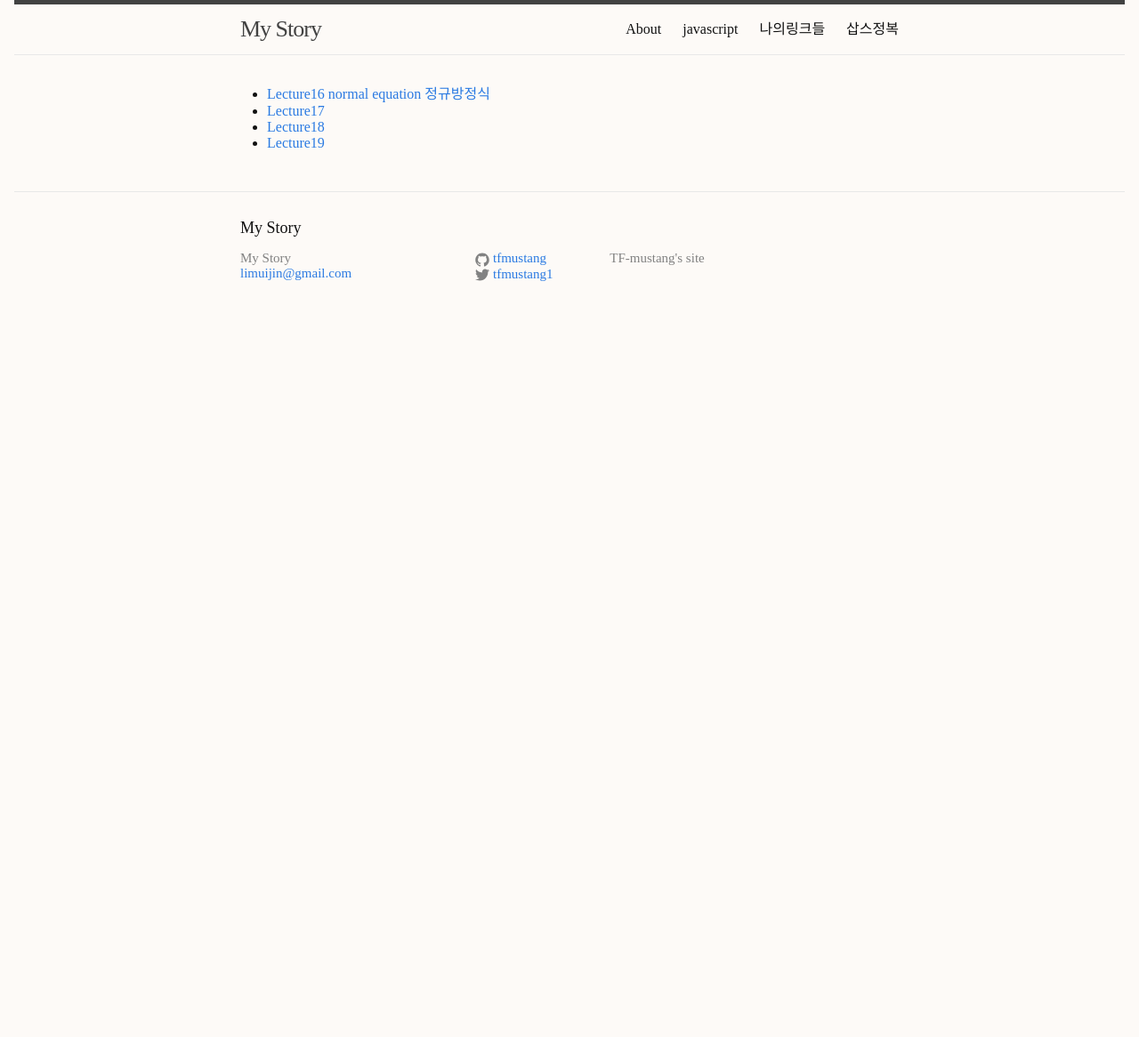
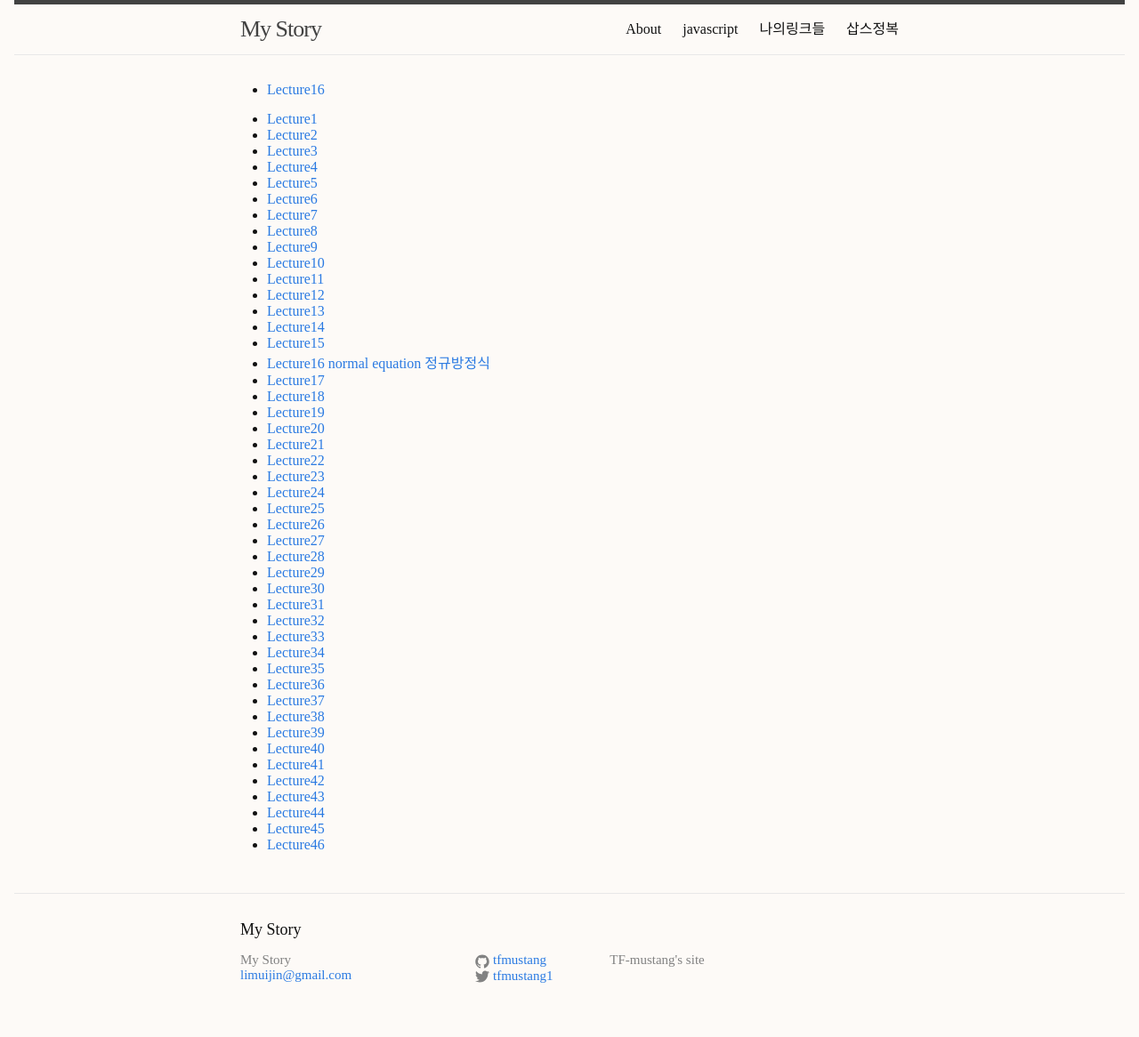
Before and after one commit to tfmustang/tfmustang.github.io, a Jekyll site: the page built from _posts/2016-11-19-machine-learning-Lecture-Kor.md, in a window 1280 px wide. Shown: the whole page at 89% size. Built offline with Jekyll 4.4.1, drawn with Linux system fonts in a browser that asks for light colours; before the commit the page ends 900 px from its top, so only the background shows below that.

Commit message:
링크추가
링크추가

```diff
--- a/_posts/2016-11-19-machine-learning-Lecture-Kor.md
+++ b/_posts/2016-11-19-machine-learning-Lecture-Kor.md
@@ -3,7 +3,51 @@ layout : default
 title : machine-learning
 ---
 
-* [Lecture16 normal equation 정규방정식](http://jun.hansung.ac.kr/ML/video-2016/ML-lecture-16.mp4)
-* [Lecture17](http://jun.hansung.ac.kr/ML/video-2016/ML-lecture-17.mp4)
-* [Lecture18](http://jun.hansung.ac.kr/ML/video-2016/ML-lecture-18.mp4)
-* [Lecture19](http://jun.hansung.ac.kr/ML/video-2016/ML-lecture-19.mp4)
+* [Lecture16 ](http://jun.hansung.ac.kr/ML/video-2016/ML-lecture-16.mp4)
+
+* [Lecture1](http://jun.hansung.ac.kr/ML/video-2016/ML-lecture-1.mp4)
+* [Lecture2](http://jun.hansung.ac.kr/ML/video-2017/ML-lecture-2.mp4)
+* [Lecture3](http://jun.hansung.ac.kr/ML/video-2018/ML-lecture-3.mp4)
+* [Lecture4](http://jun.hansung.ac.kr/ML/video-2019/ML-lecture-4.mp4)
+* [Lecture5](http://jun.hansung.ac.kr/ML/video-2020/ML-lecture-5.mp4)
+* [Lecture6](http://jun.hansung.ac.kr/ML/video-2021/ML-lecture-6.mp4)
+* [Lecture7](http://jun.hansung.ac.kr/ML/video-2022/ML-lecture-7.mp4)
+* [Lecture8](http://jun.hansung.ac.kr/ML/video-2023/ML-lecture-8.mp4)
+* [Lecture9](http://jun.hansung.ac.kr/ML/video-2024/ML-lecture-9.mp4)
+* [Lecture10](http://jun.hansung.ac.kr/ML/video-2025/ML-lecture-10.mp4)
+* [Lecture11](http://jun.hansung.ac.kr/ML/video-2026/ML-lecture-11.mp4)
+* [Lecture12](http://jun.hansung.ac.kr/ML/video-2027/ML-lecture-12.mp4)
+* [Lecture13](http://jun.hansung.ac.kr/ML/video-2028/ML-lecture-13.mp4)
+* [Lecture14](http://jun.hansung.ac.kr/ML/video-2029/ML-lecture-14.mp4)
+* [Lecture15](http://jun.hansung.ac.kr/ML/video-2030/ML-lecture-15.mp4)
+* [Lecture16 normal equation  정규방정식](http://jun.hansung.ac.kr/ML/video-2031/ML-lecture-16.mp4)
+* [Lecture17](http://jun.hansung.ac.kr/ML/video-2032/ML-lecture-17.mp4)
+* [Lecture18](http://jun.hansung.ac.kr/ML/video-2033/ML-lecture-18.mp4)
+* [Lecture19](http://jun.hansung.ac.kr/ML/video-2034/ML-lecture-19.mp4)
+* [Lecture20](http://jun.hansung.ac.kr/ML/video-2035/ML-lecture-20.mp4)
+* [Lecture21](http://jun.hansung.ac.kr/ML/video-2036/ML-lecture-21.mp4)
+* [Lecture22](http://jun.hansung.ac.kr/ML/video-2037/ML-lecture-22.mp4)
+* [Lecture23](http://jun.hansung.ac.kr/ML/video-2038/ML-lecture-23.mp4)
+* [Lecture24](http://jun.hansung.ac.kr/ML/video-2039/ML-lecture-24.mp4)
+* [Lecture25](http://jun.hansung.ac.kr/ML/video-2040/ML-lecture-25.mp4)
+* [Lecture26](http://jun.hansung.ac.kr/ML/video-2041/ML-lecture-26.mp4)
+* [Lecture27](http://jun.hansung.ac.kr/ML/video-2042/ML-lecture-27.mp4)
+* [Lecture28](http://jun.hansung.ac.kr/ML/video-2043/ML-lecture-28.mp4)
+* [Lecture29](http://jun.hansung.ac.kr/ML/video-2044/ML-lecture-29.mp4)
+* [Lecture30](http://jun.hansung.ac.kr/ML/video-2045/ML-lecture-30.mp4)
+* [Lecture31](http://jun.hansung.ac.kr/ML/video-2046/ML-lecture-31.mp4)
+* [Lecture32](http://jun.hansung.ac.kr/ML/video-2047/ML-lecture-32.mp4)
+* [Lecture33](http://jun.hansung.ac.kr/ML/video-2048/ML-lecture-33.mp4)
+* [Lecture34](http://jun.hansung.ac.kr/ML/video-2049/ML-lecture-34.mp4)
+* [Lecture35](http://jun.hansung.ac.kr/ML/video-2050/ML-lecture-35.mp4)
+* [Lecture36](http://jun.hansung.ac.kr/ML/video-2051/ML-lecture-36.mp4)
+* [Lecture37](http://jun.hansung.ac.kr/ML/video-2052/ML-lecture-37.mp4)
+* [Lecture38](http://jun.hansung.ac.kr/ML/video-2053/ML-lecture-38.mp4)
+* [Lecture39](http://jun.hansung.ac.kr/ML/video-2054/ML-lecture-39.mp4)
+* [Lecture40](http://jun.hansung.ac.kr/ML/video-2055/ML-lecture-40.mp4)
+* [Lecture41](http://jun.hansung.ac.kr/ML/video-2056/ML-lecture-41.mp4)
+* [Lecture42](http://jun.hansung.ac.kr/ML/video-2057/ML-lecture-42.mp4)
+* [Lecture43](http://jun.hansung.ac.kr/ML/video-2058/ML-lecture-43.mp4)
+* [Lecture44](http://jun.hansung.ac.kr/ML/video-2059/ML-lecture-44.mp4)
+* [Lecture45](http://jun.hansung.ac.kr/ML/video-2060/ML-lecture-45.mp4)
+* [Lecture46](http://jun.hansung.ac.kr/ML/video-2061/ML-lecture-46.mp4)
```
Also changed, not shown: mylink.md (+1 -1 lines).
